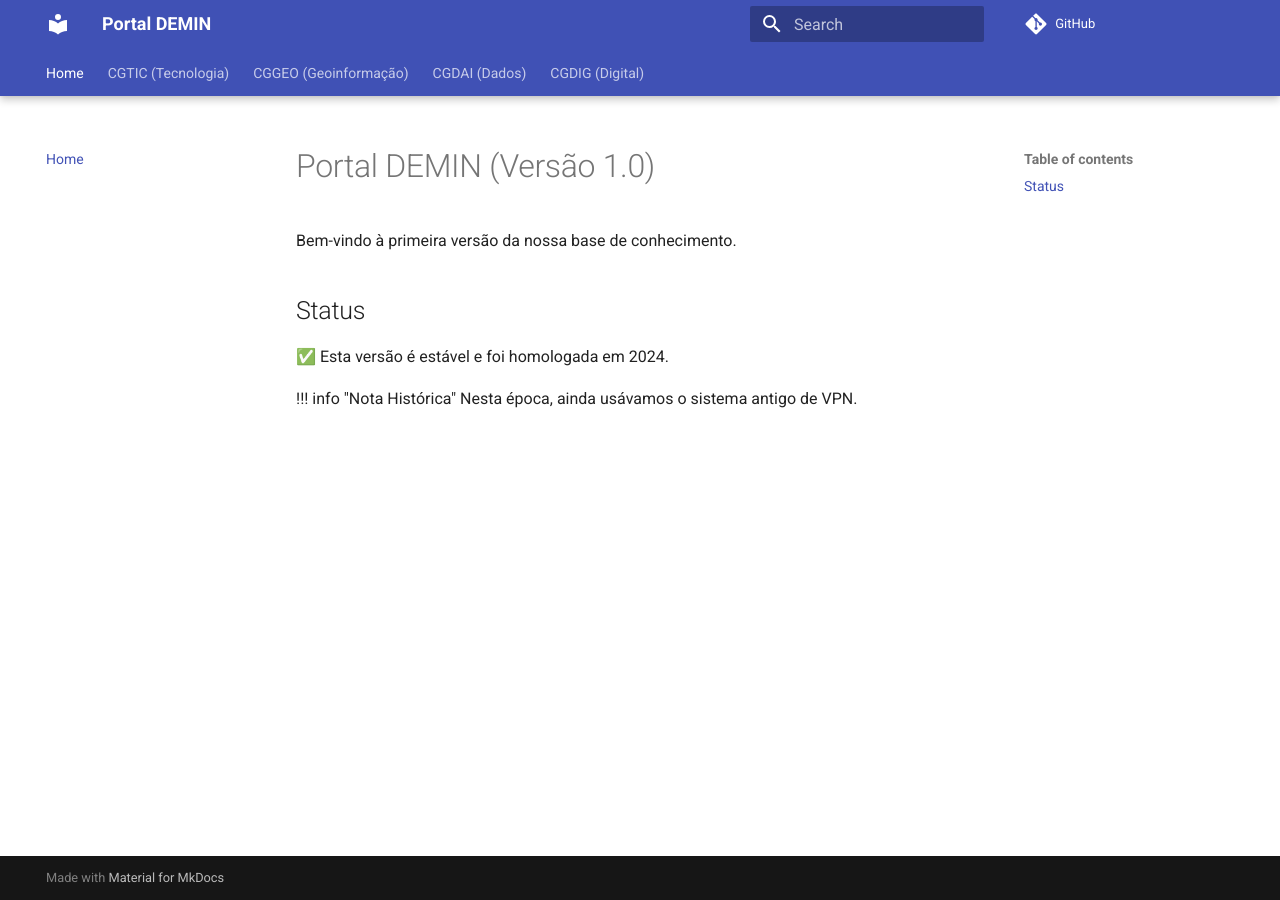
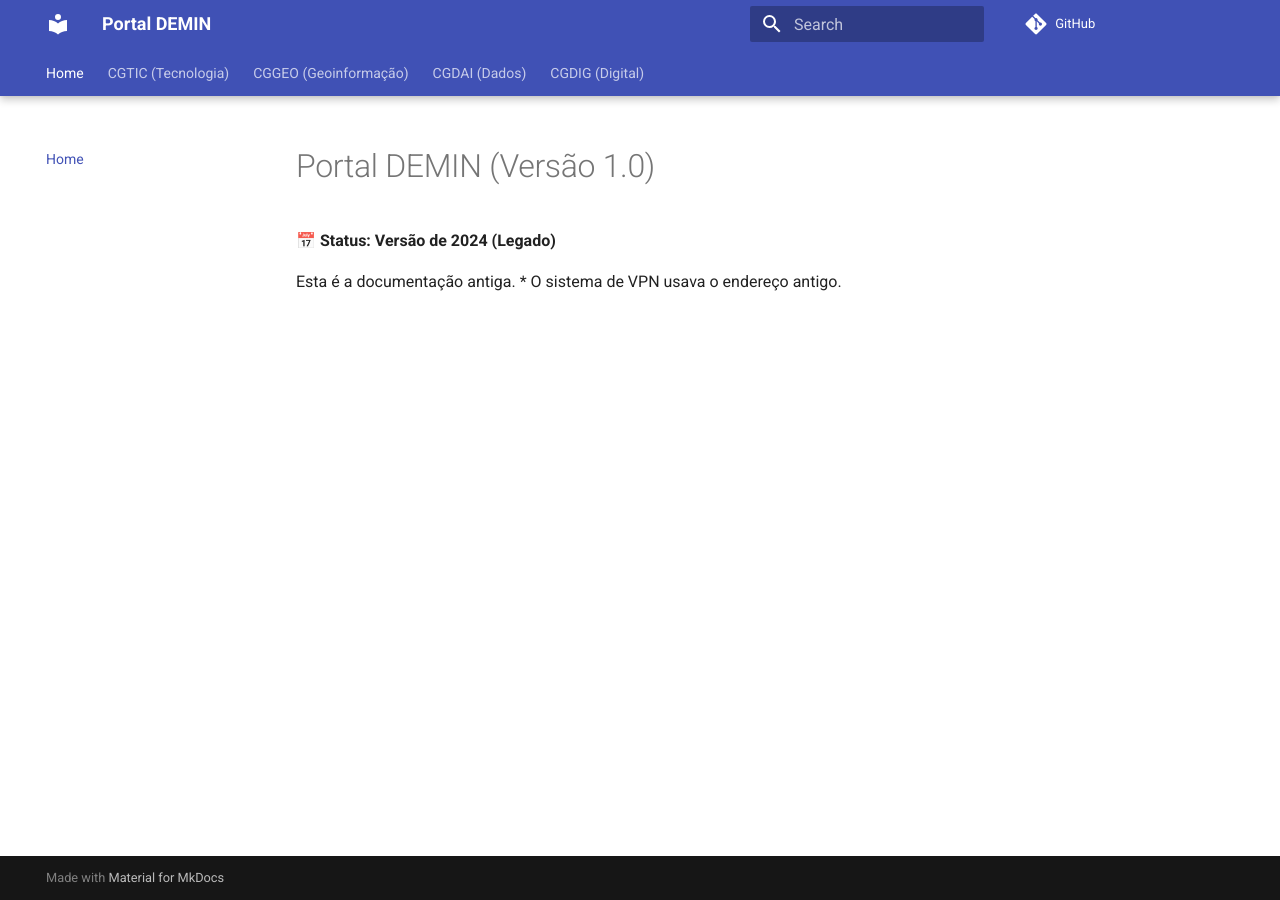
Before and after one commit to aaloise/portal-demin-github, an MkDocs documentation site: the page built from docs/index.md, in a window 1280 px wide. Built offline with MkDocs 1.6.1 and Material for MkDocs 9.7.7, drawn with Linux system fonts in a browser that asks for light colours; comment, search, counter and statistics services are not loaded; the version menu is left out.

Commit message:
Criando conteúdo v1.0
Updated the introduction and status information for the documentation.

```diff
--- a/docs/index.md
+++ b/docs/index.md
@@ -1,9 +1,6 @@
 # Portal DEMIN (Versão 1.0)
 
-Bem-vindo à primeira versão da nossa base de conhecimento.
+📅 **Status: Versão de 2024 (Legado)**
 
-## Status
-✅ Esta versão é estável e foi homologada em 2024.
-
-!!! info "Nota Histórica"
-    Nesta época, ainda usávamos o sistema antigo de VPN.
+Esta é a documentação antiga.
+* O sistema de VPN usava o endereço antigo.
```
